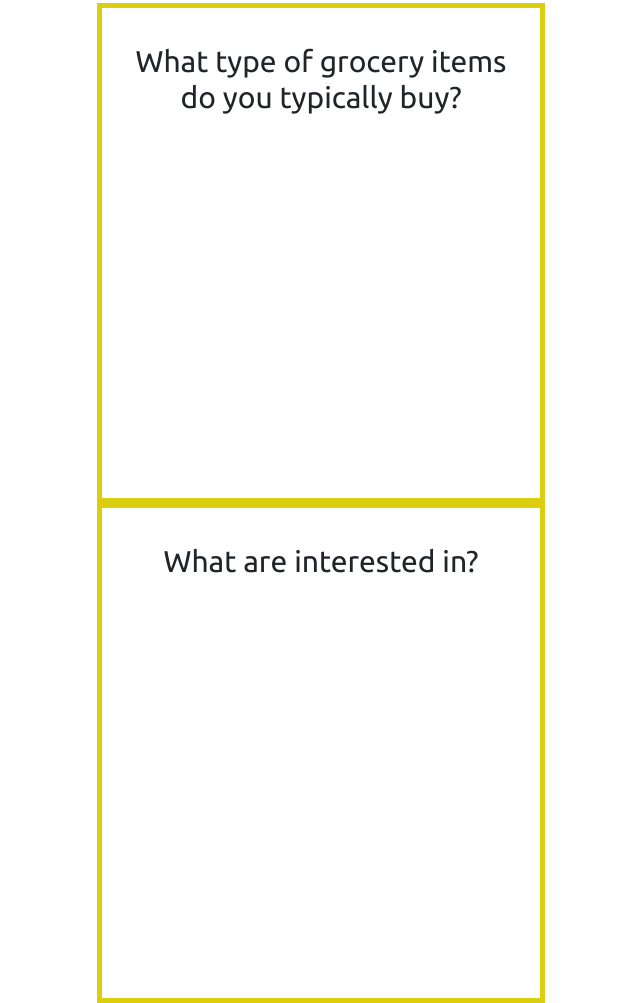
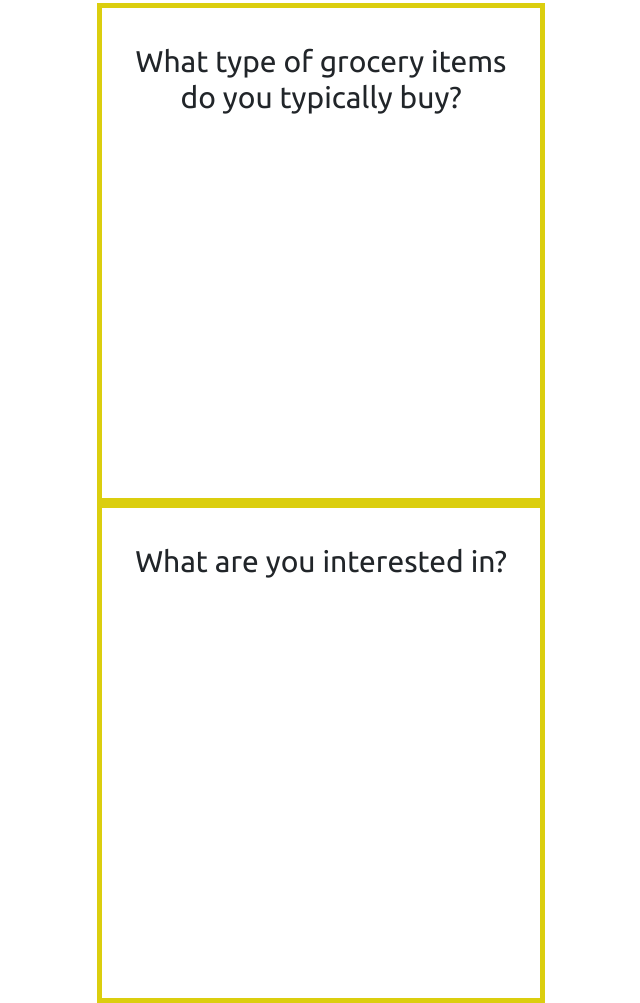
Before and after one commit to curib/cultiv8, a plain HTML site: page src/interests/interests.html in a window 1280 px wide. Shown: the part 402-1405 px from the top of the page, without its empty margins (3-643 px from the left). Drawn offline with nearby package versions, Linux system fonts and the light colour scheme.

Commit message:
fix: Fixing a typo

```diff
--- a/src/interests/interests.html
+++ b/src/interests/interests.html
@@ -51,7 +51,7 @@
 
     </div>
     <div class="column3 square">
-        <h6 id="getinvolved">What are interested in? </h6>
+        <h6 id="getinvolved">What are you interested in? </h6>
 
     </div>
 </body>
```
